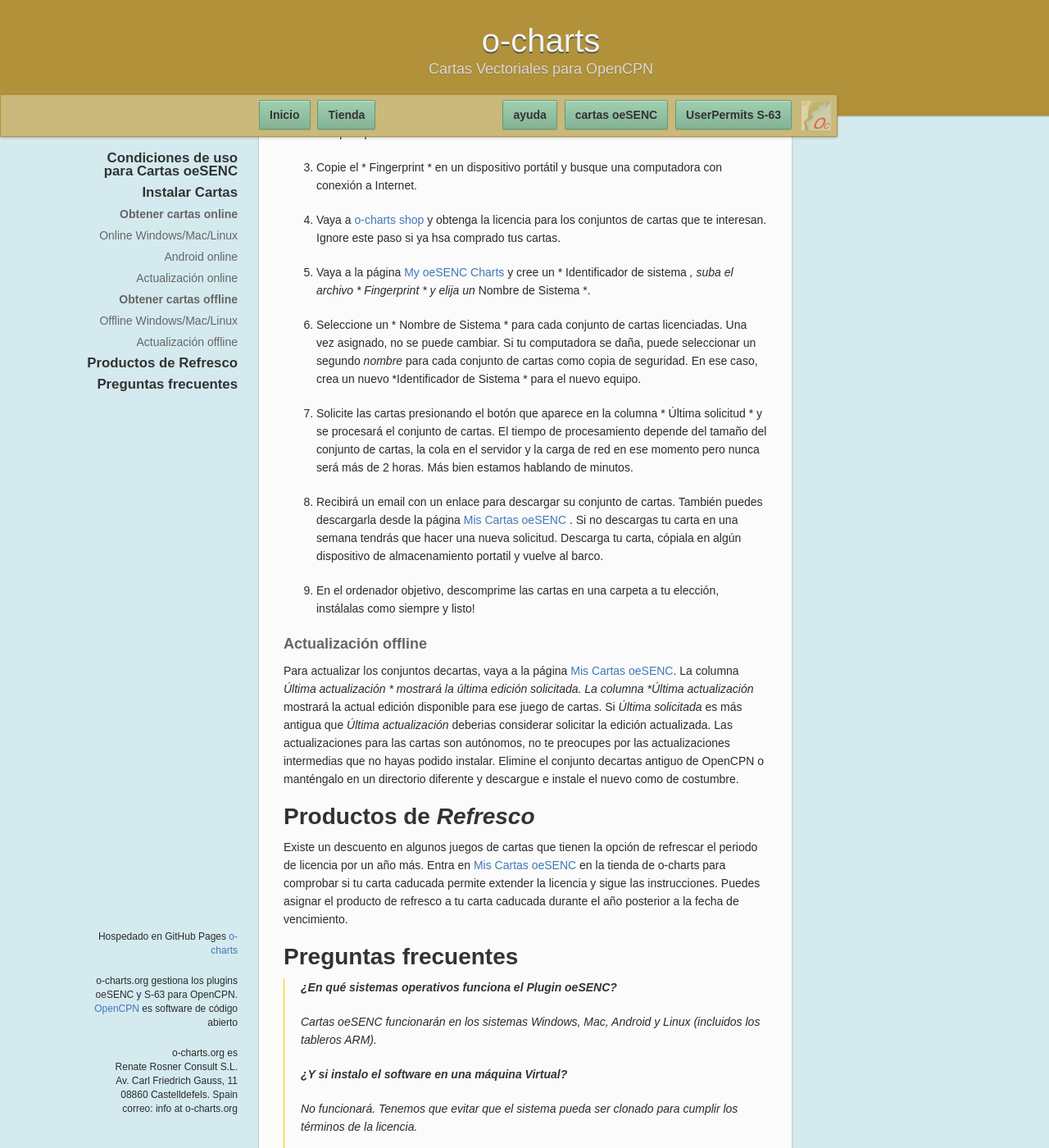
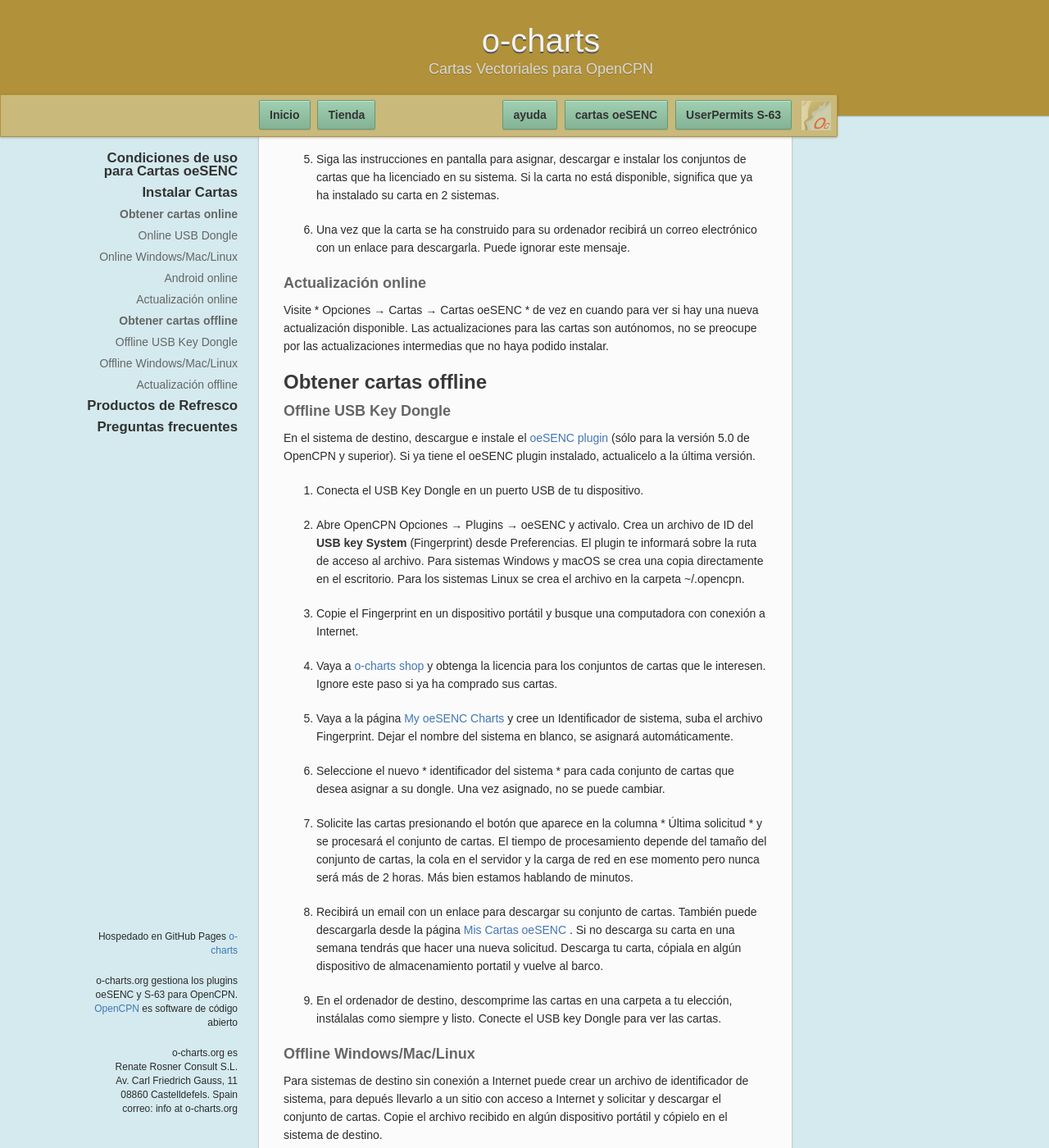
Before and after one commit to o-charts/manuals, a Jekyll site: the page built from oesenc_es_ES.md, in a window 1280 px wide and 1400 px high, scrolled down 3027 px. Shown: the whole window at 82% size. Built offline with Jekyll 4.4.1, drawn with Linux system fonts in a browser that asks for light colours; our own code applies the rules of GitHub Pages for plain Markdown files; some of the changed text lies outside the part shown.

Commit message:
Update oesenc_es_ES.md

```diff
--- a/oesenc_es_ES.md
+++ b/oesenc_es_ES.md
@@ -11,13 +11,15 @@
 
 - Si ha consumido sus 2 oportunidades de instalacións y desea utilizar su scartas en 2 sistemas adicionales, deberá comprar las cartas otra vez.
 
-- Su licencia debría sobrevivir a cualquier actualización del Sistema Operativo, OpenCPN o Plugin pero si reinstala su sistema operativo, perderá su licencia.
+- Un Dongle de Clave USB se considera un sistema. El USB Key Dongle permite instalar las cartas oeSENC en tantos dispositivos como quiera. Sin embargo, sólo en el dispositivo donde se conecta el USB Key Dongle, la licencia está activa y mostrará las cartas.
+
+- Su licencia debería sobrevivir a cualquier actualización del Sistema Operativo, OpenCPN o Plugin pero si reinstala su sistema operativo, perderá su licencia.
 
 - Una vez que ha solicitado sus cartas para un sistema determinado no podemos reembolsarlas. Sin embargo, si ha creado y asignado un sistema a su cartas pero no las ha solicitado todavía podemos reembolsarlas.
 
 - Una vez que ha solicitado sus cartas para un sistema no podemos cancelar o mover las cartas a una combinación dispositivo/OS diferente.
 
-- Podrá actualizar sus gráficos durante un año a partir de la fecha de compra. Los gráficos tienen periodicidad de actualización diferentes:
+- Podrá actualizar sus cartas durante un año a partir de la fecha de compra. Las cartas tienen una periodicidad de actualización diferente:
 
     - Semanal: DE, FR, SE, NO, FI, PL, Caribe.
     - Quincenal: AU.
@@ -38,9 +40,27 @@
 
 ## Obtener cartas online
 
+### Online USB Dongle
+
+1. Descargue e instale el [oeSENC plugin](https://opencpn.org/OpenCPN/plugins/oesenc.html) (sólo para la versión 5.0 de OpenCPN y superior). Si ya tiene el oeSENC plugin instalado, actualicelo a la última versión.
+
+2. Abre OpenCPN Opciones → Plugins → oeSENC y activalo.
+
+3. Vaya a [o-charts shop](https://o-charts.org/shop/index.php?id_category=8&controller=category) y obtenga la licencia para los conjuntos de cartas que le interesen. Recuerde sus datos de acceso a la tienda o-charts (correo electrónico y contraseña), los necesitará más adelante. Ignore este paso si ya ha comprado sus cartas.
+
+4. Enchufa el USB Key Dongle en un puerto USB de tu dispositivo.
+
+5. Vaya a OpenCPN, Opciones → Cartas → Cartas oeSENC y presione Actualizar la lista de cartas. Use las flechas para mostrar las pestañas ocultas.
+
+6. Inicie la sesión con sus datos de acceso de o-charts shop.
+
+7. Siga las instrucciones en pantalla para asignar, descargar e instalar los conjuntos de cartas que ha licenciado en su sistema.
+
+8. Una vez que la carta haya sido construida para su Dongle de Clave USB, recibirá un correo electrónico con un enlace para descargar su carta. Puede ignorar este mensaje.
+
 ### Online Windows/Mac/Linux
 
-1. Descargue e instale el [oeSENC plugin](https://opencpn.org/OpenCPN/plugins/oesenc.html) (sólo para la versión 4.6 de OpenCPN y superior). Si ya tiene el oeSENC plugin instalado, actualicelo a la última versión.
+1. Descargue e instale el [oeSENC plugin](https://opencpn.org/OpenCPN/plugins/oesenc.html) (sólo para la versión 5.0 de OpenCPN y superior). Si ya tiene el oeSENC plugin instalado, actualicelo a la última versión.
 
 2. Abre OpenCPN *Opciones → Plugins → oeSENC* y activalo.
 
@@ -58,9 +78,9 @@
 
 **También puede seguir estos tutoriales en vídeo. Compruebe si hay subtítulos para su idioma en *configuración*:**
 
-[Cómo instalar oeSENC cartas para OpenCPN (Windows)](https://www.youtube.com/watch?v=fGIBCEWEC3s&t=4s)
+[[Cómo instalar oeSENC cartas para OpenCPN (Windows)](https://www. youtube. com/watch? v=fGIBCEWEC3s&t=4s)](https://www.youtube.com/watch?v=fGIBCEWEC3s)
 
-[Cómo instalar oeSENC cartas para OpenCPN (Ubuntu)](https://www.youtube.com/watch?v=Mvx-q-dA8n0&t=31s)
+[[Cómo instalar oeSENC cartas para OpenCPN (Ubuntu)](https://www. youtube. com/watch? v=Mvx-q-dA8n0&t=31s)](https://www.youtube.com/watch?v=Mvx-q-dA8n0)
 
 ### Android online
 
@@ -68,7 +88,7 @@
 
 2. Instale [oeSENC plugin](https://play.google.com/store/apps/details?id=org.opencpn.oesencplugin) para OpenCPN desde el Play Store para asegurarse de que su dispositivo es compatible.
 
-3. Vaya a [o-charts shop](https://o-charts.org/shop/index.php?id_category=8&controller=category) y obtenga la licencia para los conjuntos de cartas que le interesen. Recuerde tus datos de acceso a la tienda o-charts (correo electrónico y contraseña), los necesitará más adelante. Ignore este paso si ya ha comprado sus cartas.
+3. Vaya a [o-charts shop](https://o-charts.org/shop/index.php?id_category=8&controller=category) y obtenga la licencia para los conjuntos de cartas que le interesen. Recuerde sus datos de acceso a la tienda o-charts (correo electrónico y contraseña), los necesitará más adelante. Ignore este paso si ya ha comprado sus cartas.
 
 4. Regrese a OpenCPN, * Opciones → Cartas → Cartas oeSENC * y presione * Añadir/actualizar cartas oeSENC * para iniciar la sesión con sus datos de acceso a o-charts. Use las flechas azules para mostrar las pestañas ocultas.
 
@@ -82,35 +102,57 @@
 
 ## Obtener cartas offline
 
+### Offline USB Key Dongle
+
+En el sistema de destino, descargue e instale el [oeSENC plugin](https://opencpn.org/OpenCPN/plugins/oesenc.html) (sólo para la versión 5.0 de OpenCPN y superior). Si ya tiene el oeSENC plugin instalado, actualicelo a la última versión.
+
+1. Conecta el USB Key Dongle en un puerto USB de tu dispositivo.
+
+2. Abre OpenCPN Opciones → Plugins → oeSENC y activalo. Crea un archivo de ID del **USB key System** (Fingerprint) desde Preferencias. El plugin te informará sobre la ruta de acceso al archivo. Para sistemas Windows y macOS se crea una copia directamente en el escritorio. Para los sistemas Linux se crea el archivo en la carpeta ~/.opencpn.
+
+3. Copie el Fingerprint en un dispositivo portátil y busque una computadora con conexión a Internet.
+
+4. Vaya a [o-charts shop](https://o-charts.org/shop/index.php?id_category=8&controller=category) y obtenga la licencia para los conjuntos de cartas que le interesen. Ignore este paso si ya ha comprado sus cartas.
+
+5. Vaya a la página [ My oeSENC Charts](https://o-charts.org/shop/index.php?fc=module&module=occharts&controller=occharts) y cree un Identificador de sistema, suba el archivo Fingerprint. Dejar el nombre del sistema en blanco, se asignará automáticamente.
+
+6. Seleccione el nuevo * identificador del sistema * para cada conjunto de cartas que desea asignar a su dongle. Una vez asignado, no se puede cambiar.
+
+7. Solicite las cartas presionando el botón que aparece en la columna * Última solicitud * y se procesará el conjunto de cartas. El tiempo de procesamiento depende del tamaño del conjunto de cartas, la cola en el servidor y la carga de red en ese momento pero nunca será más de 2 horas. Más bien estamos hablando de minutos.
+
+8. Recibirá un email con un enlace para descargar su conjunto de cartas. También puede descargarla desde la página [Mis Cartas oeSENC ](https://o-charts.org/shop/index.php?fc=module&module=occharts&controller=occharts). Si no descarga su carta en una semana tendrás que hacer una nueva solicitud. Descarga tu carta, cópiala en algún dispositivo de almacenamiento portatil y vuelve al barco.
+
+9. En el ordenador de destino, descomprime las cartas en una carpeta a tu elección, instálalas como siempre y listo. Conecte el USB key Dongle para ver las cartas.
+
 ### Offline Windows/Mac/Linux
 
 Para sistemas de destino sin conexión a Internet puede crear un archivo de identificador de sistema, para depués llevarlo a un sitio con acceso a Internet y solicitar y descargar el conjunto de cartas. Copie el archivo recibido en algún dispositivo portátil y cópielo en el sistema de destino.
 
-1. En el sistema de destino, descargue e instale el [oeSENC plugin](https://opencpn.org/OpenCPN/plugins/oesenc.html) (sólo para la versión 4.6 de OpenCPN y superior). Si ya tiene el oeSENC plugin instalado, actualicelo a la última versión.
+1. En el sistema de destino, descargue e instale el [oeSENC plugin](https://opencpn.org/OpenCPN/plugins/oesenc.html) (sólo para la versión 5.0 de OpenCPN y superior). Si ya tiene el oeSENC plugin instalado, actualicelo a la última versión.
 
-2. Abre OpenCPN *Opciones → Plugins → oeSENC* y activalo. Crea tu archivo de identificación del sistema (*Fingerprint*) desde * Preferencias *. El plugin te informará sobre la ruta de acceso al archivo. Para sistemas Windows y macOS se crea una copia directamente en el escritorio. Para los sistemas Linux se crea el archivo en la carpeta *~/.opencpn*.
+2. Abre OpenCPN *Opciones → Plugins → oeSENC* y activalo. Crea su archivo de identificación del sistema (*Fingerprint*) desde * Preferencias *. El plugin te informará sobre la ruta de acceso al archivo. Para sistemas Windows y macOS se crea una copia directamente en el escritorio. Para los sistemas Linux se crea el archivo en la carpeta *~/.opencpn*.
 
 3. Copie el * Fingerprint * en un dispositivo portátil y busque una computadora con conexión a Internet.
 
-4. Vaya a [o-charts shop](https://o-charts.org/shop/index.php?id_category=8&controller=category) y obtenga la licencia para los conjuntos de cartas que te interesan. Ignore este paso si ya hsa comprado tus cartas.
+4. Vaya a [o-charts shop](https://o-charts.org/shop/index.php?id_category=8&controller=category) y obtenga la licencia para los conjuntos de cartas que le interesen. Ignore este paso si ya ha comprado sus cartas.
 
 5. Vaya a la página [ My oeSENC Charts](https://o-charts.org/shop/index.php?fc=module&module=occharts&controller=occharts) y cree un * Identificador de sistema *, suba el archivo * Fingerprint * y elija un* Nombre de Sistema *.
 
-6. Seleccione un * Nombre de Sistema * para cada conjunto de cartas licenciadas. Una vez asignado, no se puede cambiar. Si tu computadora se daña, puede seleccionar un segundo *nombre* para cada conjunto de cartas como copia de seguridad. En ese caso, crea un nuevo *Identificador de Sistema * para el nuevo equipo.
+6. Seleccione un * Nombre de Sistema * para cada conjunto de cartas licenciadas. Una vez asignado, no se puede cambiar. Si su computadora se daña, puede seleccionar un segundo *nombre* para cada conjunto de cartas como copia de seguridad. En ese caso, crea un nuevo *Identificador de Sistema * para el nuevo equipo.
 
 7. Solicite las cartas presionando el botón que aparece en la columna * Última solicitud * y se procesará el conjunto de cartas. El tiempo de procesamiento depende del tamaño del conjunto de cartas, la cola en el servidor y la carga de red en ese momento pero nunca será más de 2 horas. Más bien estamos hablando de minutos.
 
-8. Recibirá un email con un enlace para descargar su conjunto de cartas. También puedes descargarla desde la página [Mis Cartas oeSENC ](https://o-charts.org/shop/index.php?fc=module&module=occharts&controller=occharts). Si no descargas tu carta en una semana tendrás que hacer una nueva solicitud. Descarga tu carta, cópiala en algún dispositivo de almacenamiento portatil y vuelve al barco.
+8. Recibirá un email con un enlace para descargar su conjunto de cartas. También puedes descargarla desde la página [Mis Cartas oeSENC ](https://o-charts.org/shop/index.php?fc=module&module=occharts&controller=occharts). Si no descarga su carta en una semana tendrás que hacer una nueva solicitud. Descarga su carta, cópiala en algún dispositivo de almacenamiento portatil y vuelve al barco.
 
-9. En el ordenador objetivo, descomprime las cartas en una carpeta a tu elección, instálalas como siempre y listo!
+9. En el ordenador de destino, descomprime las cartas en una carpeta a tu elección, instálalas como siempre y listo!
 
 ### Actualización offline
 
-Para actualizar los conjuntos decartas, vaya a la página [ Mis Cartas oeSENC](https://o-charts.org/shop/index.php?fc=module&module=occharts&controller=occharts). La columna *Última actualización * mostrará la última edición solicitada. La columna *Última actualización* mostrará la actual edición disponible para ese juego de cartas. Si *Última solicitada* es más antigua que *Última actualización* deberias considerar solicitar la edición actualizada. Las actualizaciones para las cartas son autónomos, no te preocupes por las actualizaciones intermedias que no hayas podido instalar. Elimine el conjunto decartas antiguo de OpenCPN o manténgalo en un directorio diferente y descargue e instale el nuevo como de costumbre.
+Para actualizar los conjuntos decartas, vaya a la página [ Mis Cartas oeSENC](https://o-charts.org/shop/index.php?fc=module&module=occharts&controller=occharts). La columna *Última actualización * mostrará la última edición solicitada. La columna *Última actualización* mostrará la actual edición disponible para ese juego de cartas. Si *Última solicitada* es más antigua que *Última actualización* deberia considerar solicitar la edición actualizada. Las actualizaciones para las cartas son autónomos, no se preocupe por las actualizaciones intermedias que no haya podido instalar. Elimine el conjunto de cartas antiguo de OpenCPN o manténgalo en un directorio diferente y descargue e instale el nuevo como de costumbre.
 
 # Productos de *Refresco*
 
-Existe un descuento en algunos juegos de cartas que tienen la opción de refrescar el periodo de licencia por un año más. Entra en [Mis Cartas oeSENC](https://o-charts.org/shop/index.php?fc=module&module=occharts&controller=occharts) en la tienda de o-charts para comprobar si tu carta caducada permite extender la licencia y sigue las instrucciones. Puedes asignar el producto de refresco a tu carta caducada durante el año posterior a la fecha de vencimiento.
+Existe un descuento en algunos juegos de cartas que tienen la opción de refrescar el periodo de licencia por un año más. Entra en [Mis Cartas oeSENC](https://o-charts.org/shop/index.php?fc=module&module=occharts&controller=occharts) en la tienda de o-charts para comprobar si su carta caducada permite extender la licencia y sigue las instrucciones. Puede asignar el producto de refresco a tu carta caducada durante el año posterior a la fecha de vencimiento.
 
 # Preguntas frecuentes
 
```
Also changed, not shown: other parts of oesenc_es_ES.md (+1 -1 lines).
